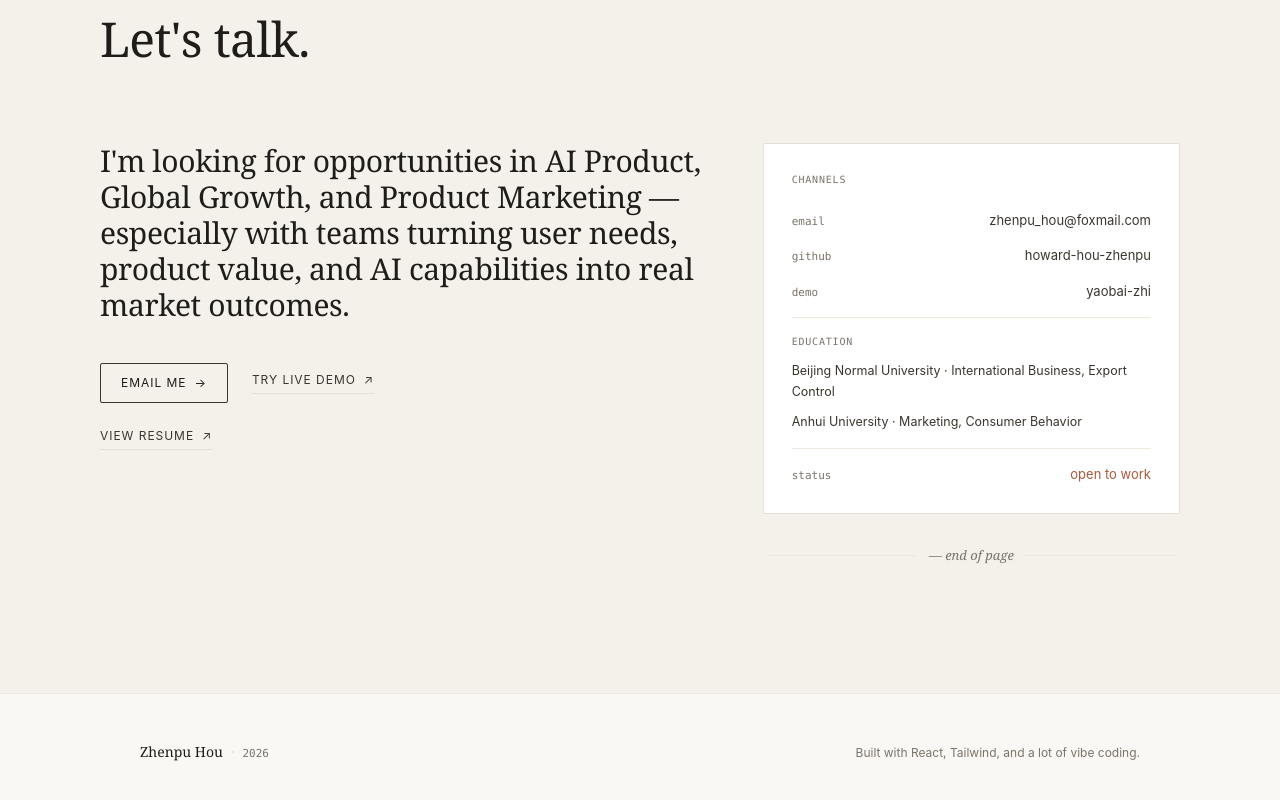
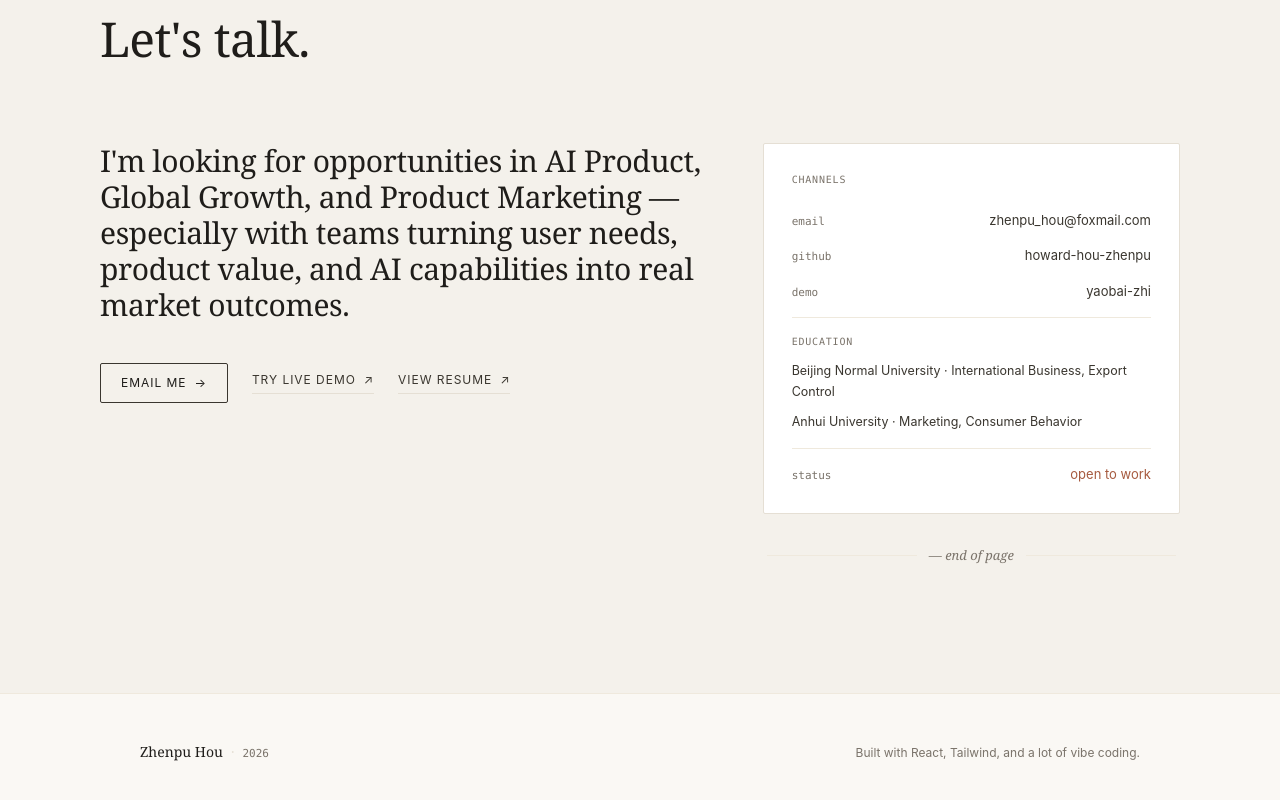
Before and after one commit to Howard-Hou-zhenpu/portfolio, a React (Vite) app: page / in a window 1280 px wide. Shown: the part 10618-11418 px from the top of the page. Built offline with nearby package versions, Linux system fonts and the light colour scheme.

Commit message:
Contact CTA: three buttons on one row at md+, wrap on mobile

```diff
--- a/src/components/contact/Contact.tsx
+++ b/src/components/contact/Contact.tsx
@@ -27,11 +27,10 @@ export function Contact() {
               {ctaPrimary}
             </p>
 
-            <div className="mt-10 flex flex-col gap-y-6 max-w-md">
-              <div className="flex flex-wrap items-center gap-x-6 gap-y-4">
+            <div className="mt-10 flex flex-wrap md:flex-nowrap items-center gap-x-6 gap-y-4">
               <a
                 href={`mailto:${contact.email}`}
-                  className="group inline-flex items-center gap-2 border border-ink-soft text-ink hover:border-ink hover:bg-ink hover:text-canvas transition-colors duration-300 px-5 py-2.5 text-[12px] tracking-widish uppercase font-sans rounded-sm"
+                className="group inline-flex items-center gap-2 border border-ink-soft text-ink hover:border-ink hover:bg-ink hover:text-canvas transition-colors duration-300 px-5 py-2.5 text-[12px] tracking-widish uppercase font-sans rounded-sm whitespace-nowrap"
               >
                 <span>{t("contact.emailMe")}</span>
                 <span className="transition-transform group-hover:translate-x-0.5">
@@ -44,7 +43,7 @@ export function Contact() {
                   href={contact.demoLink}
                   target="_blank"
                   rel="noopener noreferrer"
-                    className="group inline-flex items-center gap-2 text-[12px] tracking-widish uppercase text-ink-soft hover:text-accent transition-colors font-sans border-b border-line hover:border-accent pb-1"
+                  className="group inline-flex items-center gap-2 text-[12px] tracking-widish uppercase text-ink-soft hover:text-accent transition-colors font-sans border-b border-line hover:border-accent pb-1 whitespace-nowrap"
                 >
                   <span>{t("contact.tryLiveDemo")}</span>
                   <span className="transition-transform group-hover:translate-x-0.5">
@@ -52,29 +51,26 @@ export function Contact() {
                   </span>
                 </a>
               )}
-              </div>
 
-              <div className="flex flex-col items-start gap-1.5">
               {hasResume ? (
                 <a
                   href={resumeHref}
                   target="_blank"
                   rel="noopener noreferrer"
-                    className="group inline-flex items-center gap-2 text-[12px] tracking-widish uppercase text-ink-soft hover:text-accent transition-colors font-sans border-b border-line hover:border-accent pb-1"
+                  className="group inline-flex items-center gap-2 text-[12px] tracking-widish uppercase text-ink-soft hover:text-accent transition-colors font-sans border-b border-line hover:border-accent pb-1 whitespace-nowrap"
                 >
                   <span>{t("contact.downloadResume")}</span>
                   <span>↗</span>
                 </a>
               ) : (
                 <span
-                    className="inline-flex items-center gap-2 text-[12px] tracking-widish uppercase text-muted-soft font-sans border-b border-line-soft pb-1 cursor-not-allowed"
+                  className="inline-flex items-center gap-2 text-[12px] tracking-widish uppercase text-muted-soft font-sans border-b border-line-soft pb-1 cursor-not-allowed whitespace-nowrap"
                   aria-disabled="true"
                 >
                   <span>{t("contact.downloadResume")}</span>
                   <span>↗</span>
                 </span>
               )}
-              </div>
             </div>
           </div>
 
```
Lines whose indentation alone changed are shown as unchanged.
